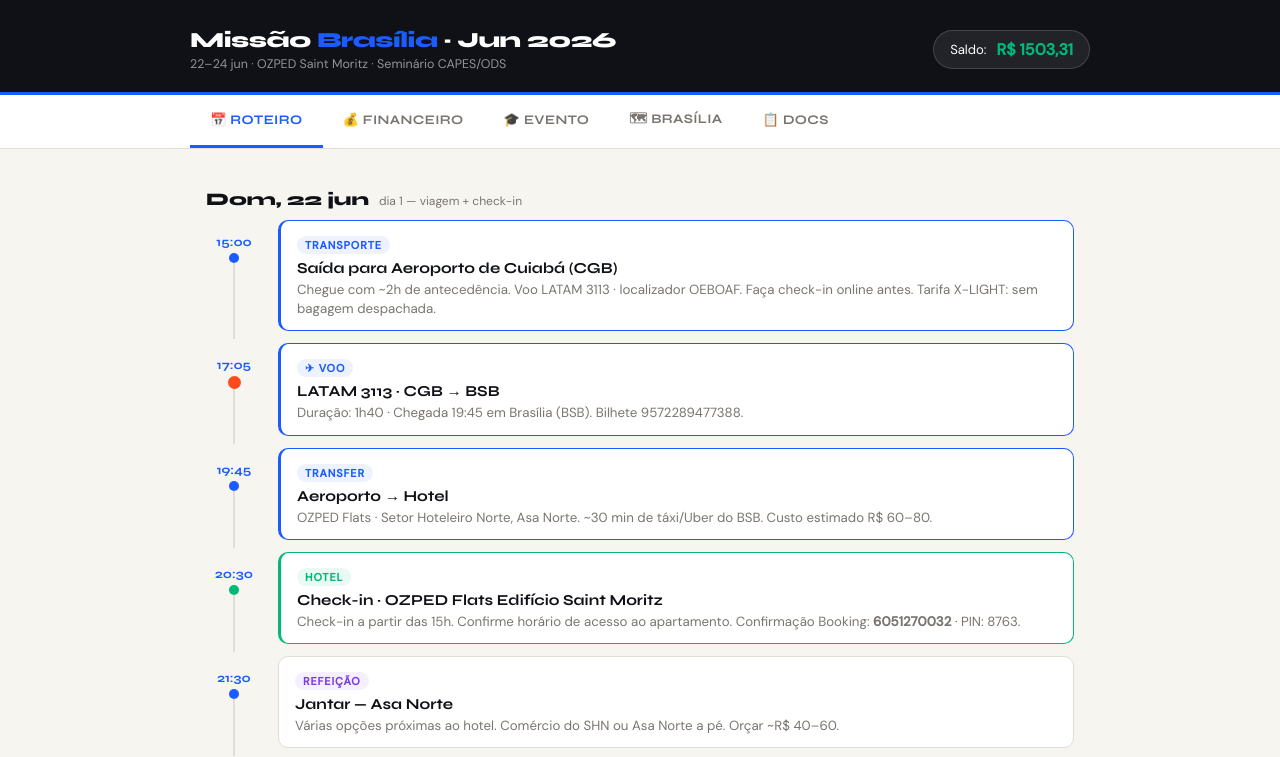
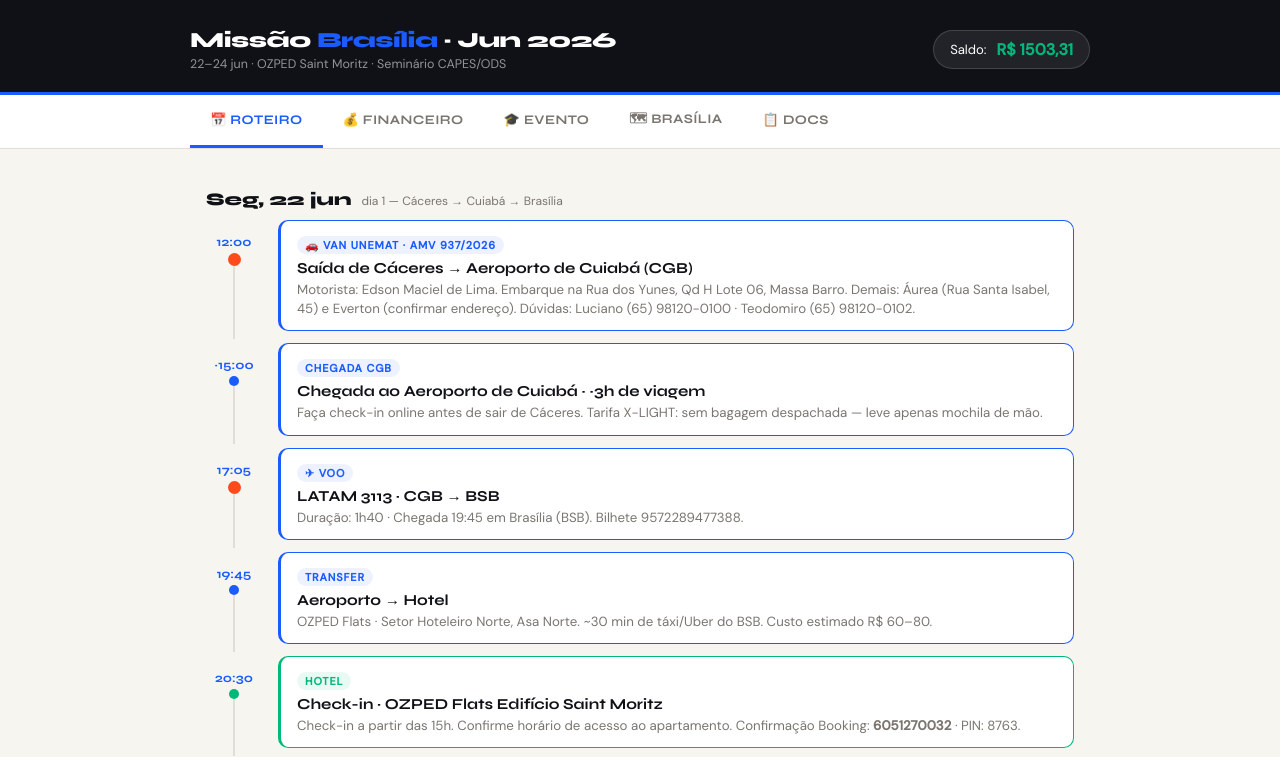
Before and after one commit to ernandes-sobreira/brb-trip, a plain HTML site: page index.html in a window 1280 px wide. Shown: the top 757 px of the page. Drawn offline with Linux system fonts and the light colour scheme.

Commit message:
Add files via upload

```diff
--- a/index.html
+++ b/index.html
@@ -552,15 +552,24 @@
   <!-- =================== ROTEIRO =================== -->
   <div class="panel active" id="panel-roteiro">
 
-    <div class="day-label">Dom, 22 jun <small>dia 1 — viagem + check-in</small></div>
+    <div class="day-label">Seg, 22 jun <small>dia 1 — Cáceres → Cuiabá → Brasília</small></div>
     <div class="timeline">
 
       <div class="tl-item">
-        <div class="tl-left"><div class="tl-time">15:00</div><div class="tl-dot"></div><div class="tl-line"></div></div>
+        <div class="tl-left"><div class="tl-time">12:00</div><div class="tl-dot key"></div><div class="tl-line"></div></div>
+        <div class="tl-body transport key-event">
+          <span class="tl-tag tag-transport">🚗 Van UNEMAT · AMV 937/2026</span>
+          <div class="tl-title">Saída de Cáceres → Aeroporto de Cuiabá (CGB)</div>
+          <div class="tl-desc">Motorista: Edson Maciel de Lima. Embarque na Rua dos Yunes, Qd H Lote 06, Massa Barro. Demais: Áurea (Rua Santa Isabel, 45) e Everton (confirmar endereço). Dúvidas: Luciano (65) 98120-0100 · Teodomiro (65) 98120-0102.</div>
+        </div>
+      </div>
+
+      <div class="tl-item">
+        <div class="tl-left"><div class="tl-time">~15:00</div><div class="tl-dot"></div><div class="tl-line"></div></div>
         <div class="tl-body transport">
-          <span class="tl-tag tag-transport">Transporte</span>
-          <div class="tl-title">Saída para Aeroporto de Cuiabá (CGB)</div>
-          <div class="tl-desc">Chegue com ~2h de antecedência. Voo LATAM 3113 · localizador OEBOAF. Faça check-in online antes. Tarifa X-LIGHT: sem bagagem despachada.</div>
+          <span class="tl-tag tag-transport">Chegada CGB</span>
+          <div class="tl-title">Chegada ao Aeroporto de Cuiabá · ~3h de viagem</div>
+          <div class="tl-desc">Faça check-in online antes de sair de Cáceres. Tarifa X-LIGHT: sem bagagem despachada — leve apenas mochila de mão.</div>
         </div>
       </div>
 
@@ -793,7 +802,8 @@
 
     <div class="alert alert-info">
       ℹ️ <div><strong>Seminário Nacional · CAPES · 23–24 jun 2026</strong><br>
-      Organizado por CESUPA, UnB e UFPR com apoio da CAPES. Foco no papel da ES no alcance dos ODS e na Agenda 2030.</div>
+      Organizado por CESUPA, UnB e UFPR com apoio da CAPES. Foco no papel da ES no alcance dos ODS e na Agenda 2030.<br><br>
+      <a href="https://www.even3.com.br/seminario-nacional-impacto-da-educacao-superior-no-alcance-dos-objetivos-de-desenvolvimento-sustentavel-737149/" target="_blank" style="color:#1a5cff;font-weight:700;text-decoration:none">🔗 Acessar site do evento →</a></div>
     </div>
 
     <div class="sec-title">Por que este evento importa para você</div>
```
